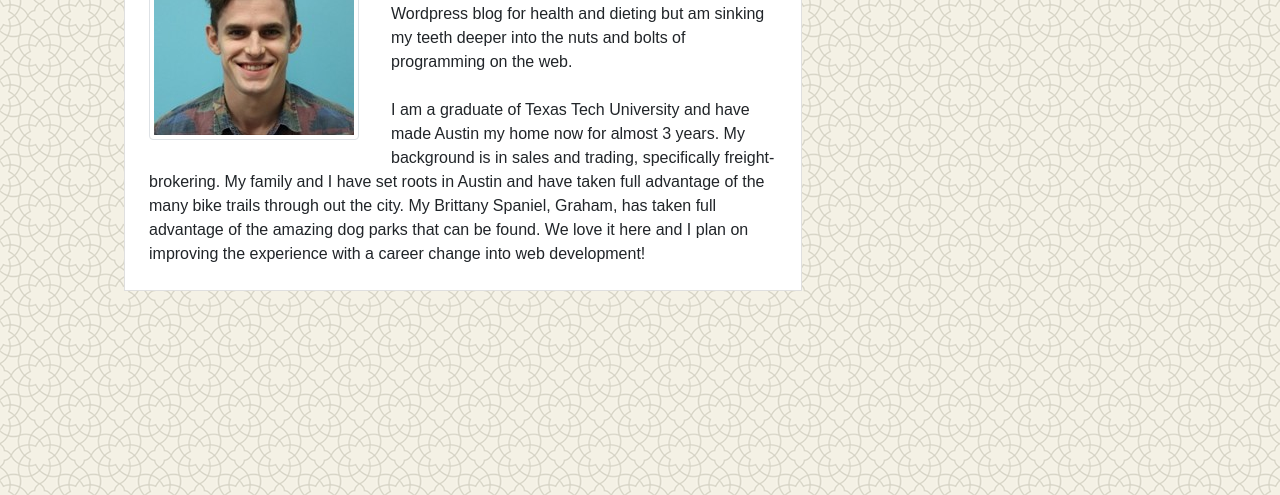
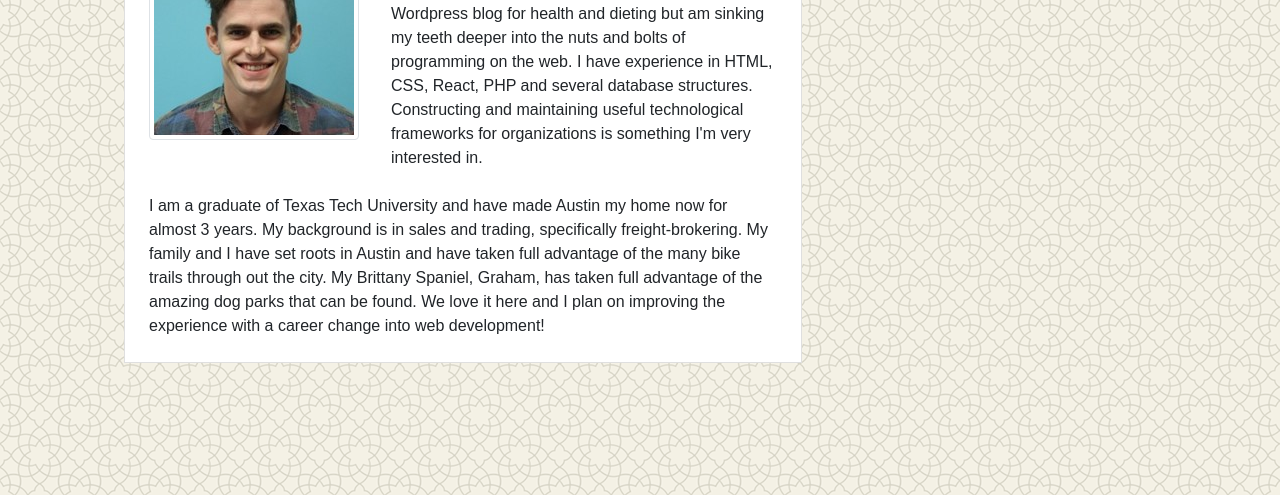
Before and after one commit to tcrump38/Bootstrap-Portfolio, a plain HTML site: page index.html in a window 1280 px wide. Shown: the part 305-800 px from the top of the page. Drawn offline with nearby package versions, Linux system fonts and the light colour scheme.

Commit message:
added to about me txt

```diff
--- a/index.html
+++ b/index.html
@@ -42,7 +42,7 @@
                 <img src="assets/images/Tyler profile pic.jpeg"alt ="picture of tyler crump" class="img-thumbnail">
                     <p>I am an eager and intrepid learner. I have been dabbling and cultivating coding and web
                     development skills for a time now. I started an elementary Wordpress blog for health and
-                    dieting but am sinking my teeth deeper into the nuts and bolts of programming on the web.</p>
+                    dieting but am sinking my teeth deeper into the nuts and bolts of programming on the web. I have experience in HTML, CSS, React, PHP and several database structures. Constructing and maintaining useful technological frameworks for organizations is something I'm very interested in. </p>
                     <p>I am a graduate of Texas Tech University and have made Austin my home now for almost 3 years.
                     My background is in sales and trading, specifically freight-brokering. My family and I have
                     set roots in Austin and have taken full advantage of the many bike trails through out the
```
